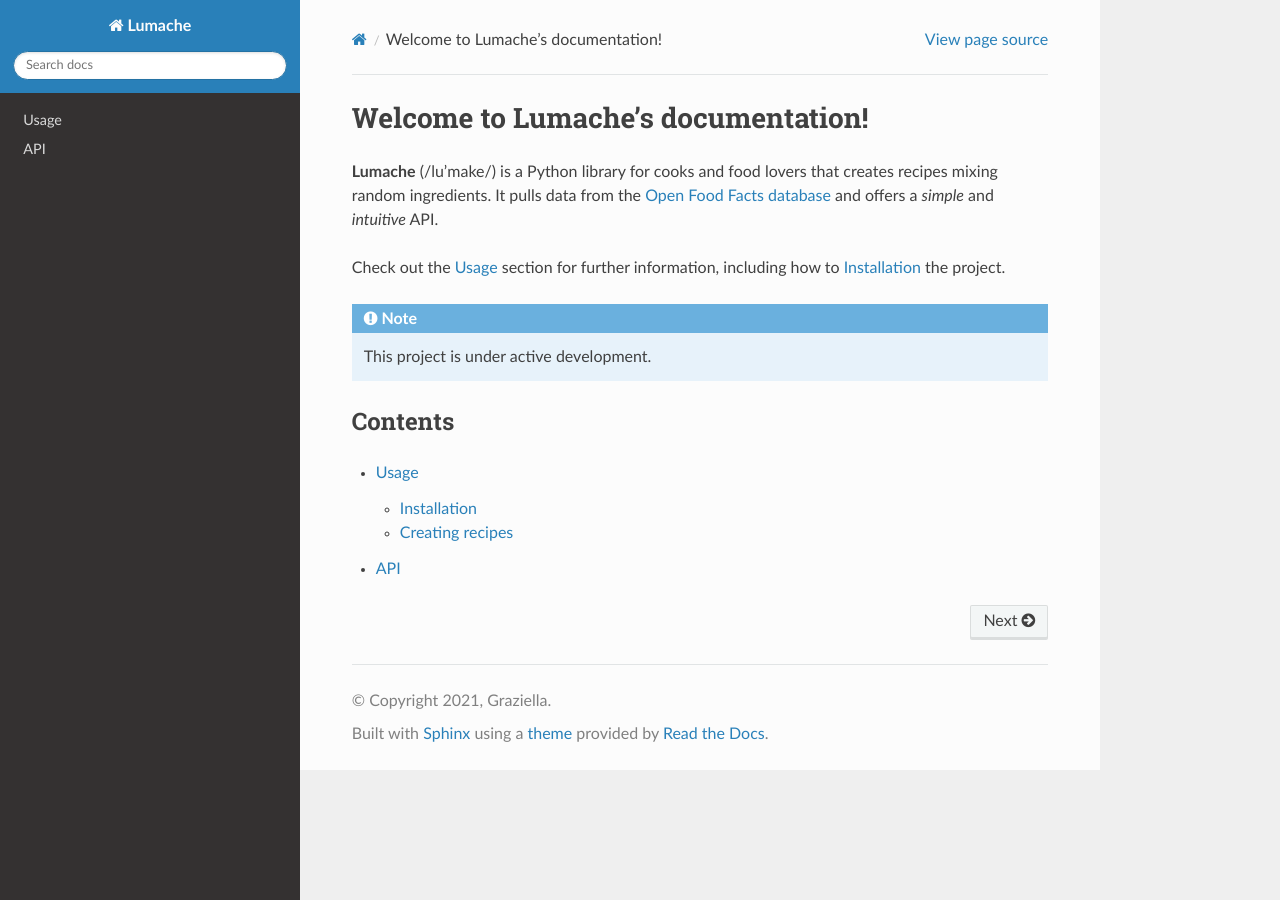
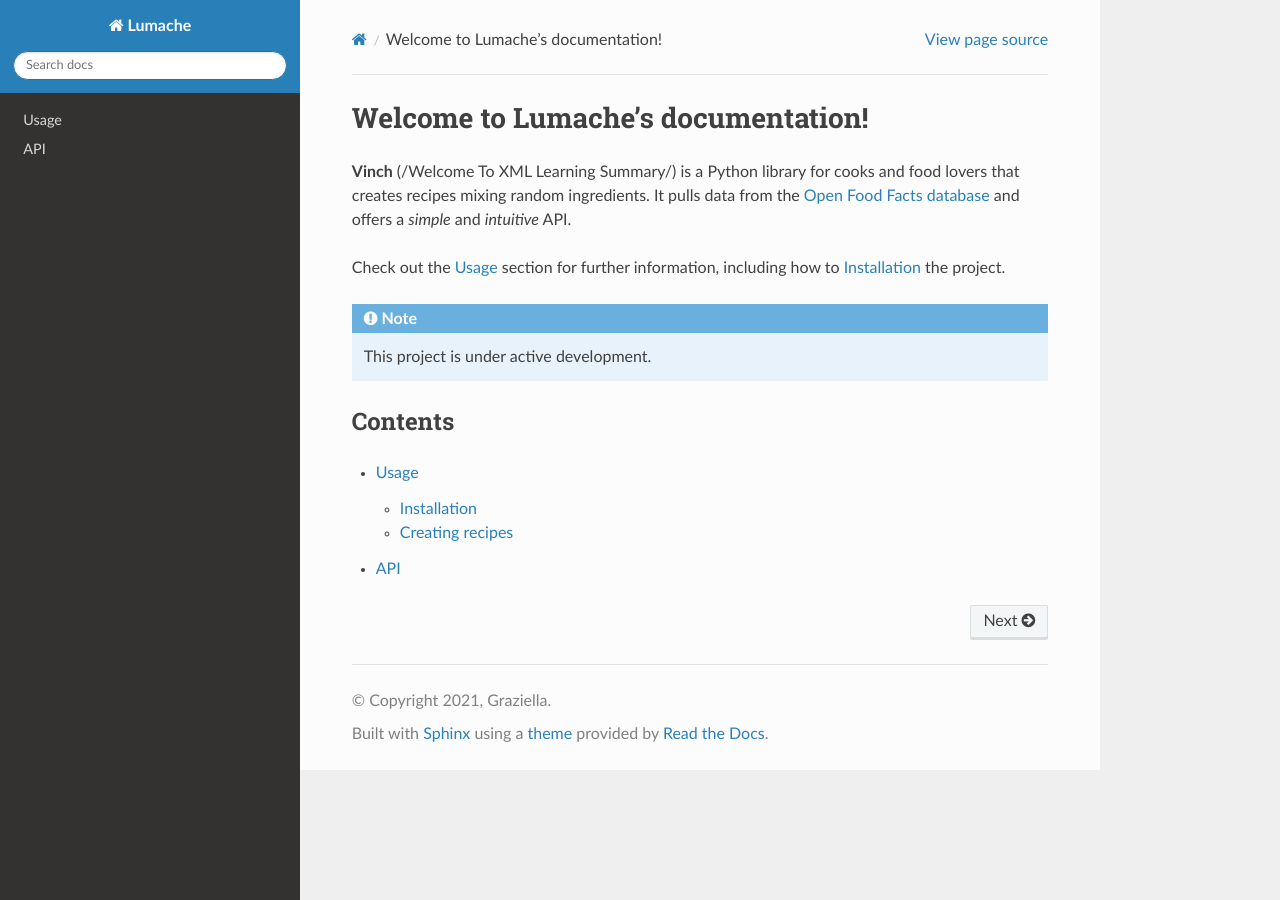
Before and after one commit to Zippiters/xmllearningsummary, a Sphinx documentation site: the page built from docs/source/index.rst, in a window 1280 px wide. Built offline with Sphinx 7.4.7 and the Read the Docs theme 3.1.0, drawn with Linux system fonts in a browser that asks for light colours.

Commit message:
Update index.rst

```diff
--- a/docs/source/index.rst
+++ b/docs/source/index.rst
@@ -1,7 +1,7 @@
 Welcome to Lumache's documentation!
 ===================================
 
-**Lumache** (/lu'make/) is a Python library for cooks and food lovers
+**Vinch** (/Welcome To XML Learning Summary/) is a Python library for cooks and food lovers
 that creates recipes mixing random ingredients.
 It pulls data from the `Open Food Facts database <https://world.openfoodfacts.org/>`_
 and offers a *simple* and *intuitive* API.
```
